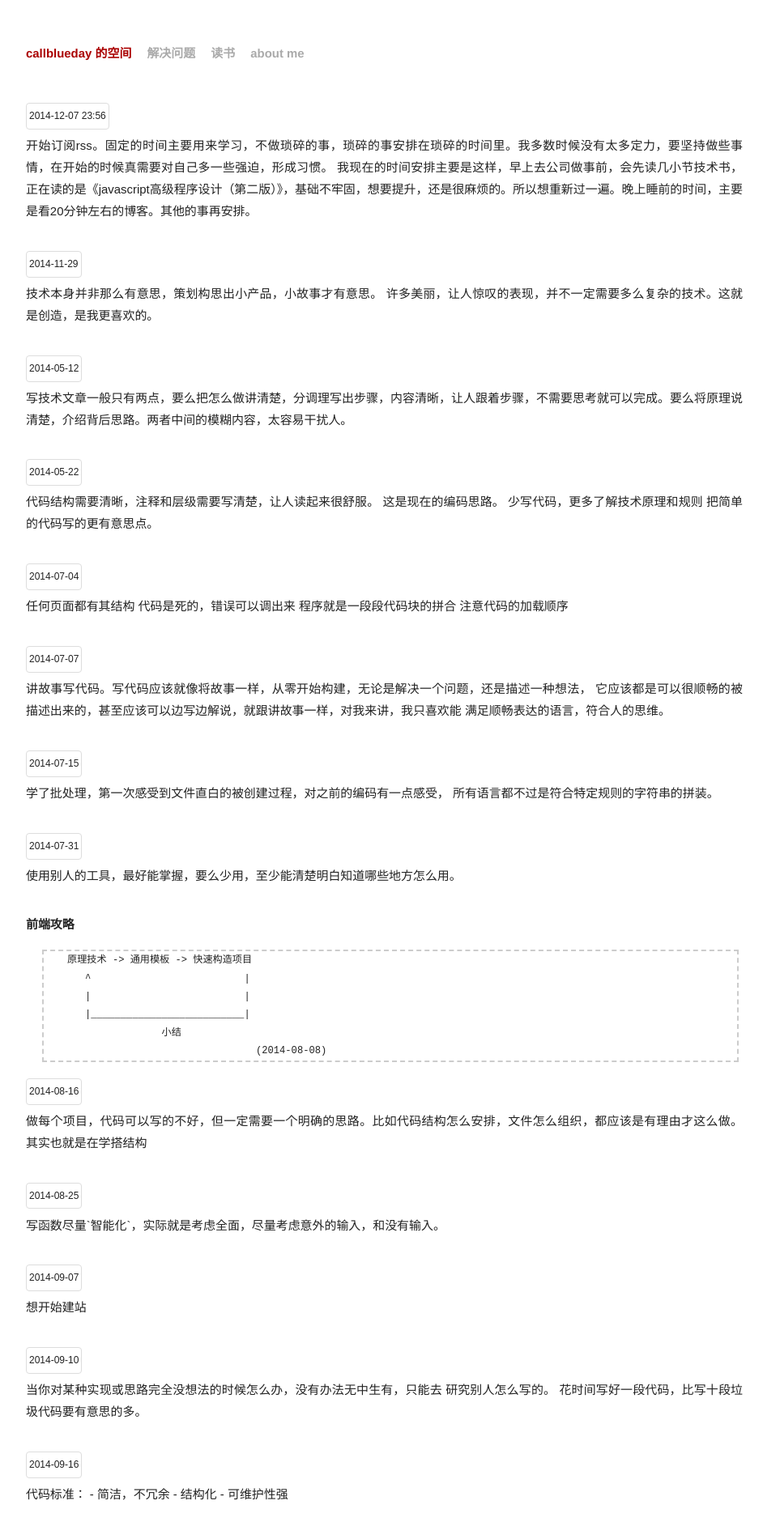
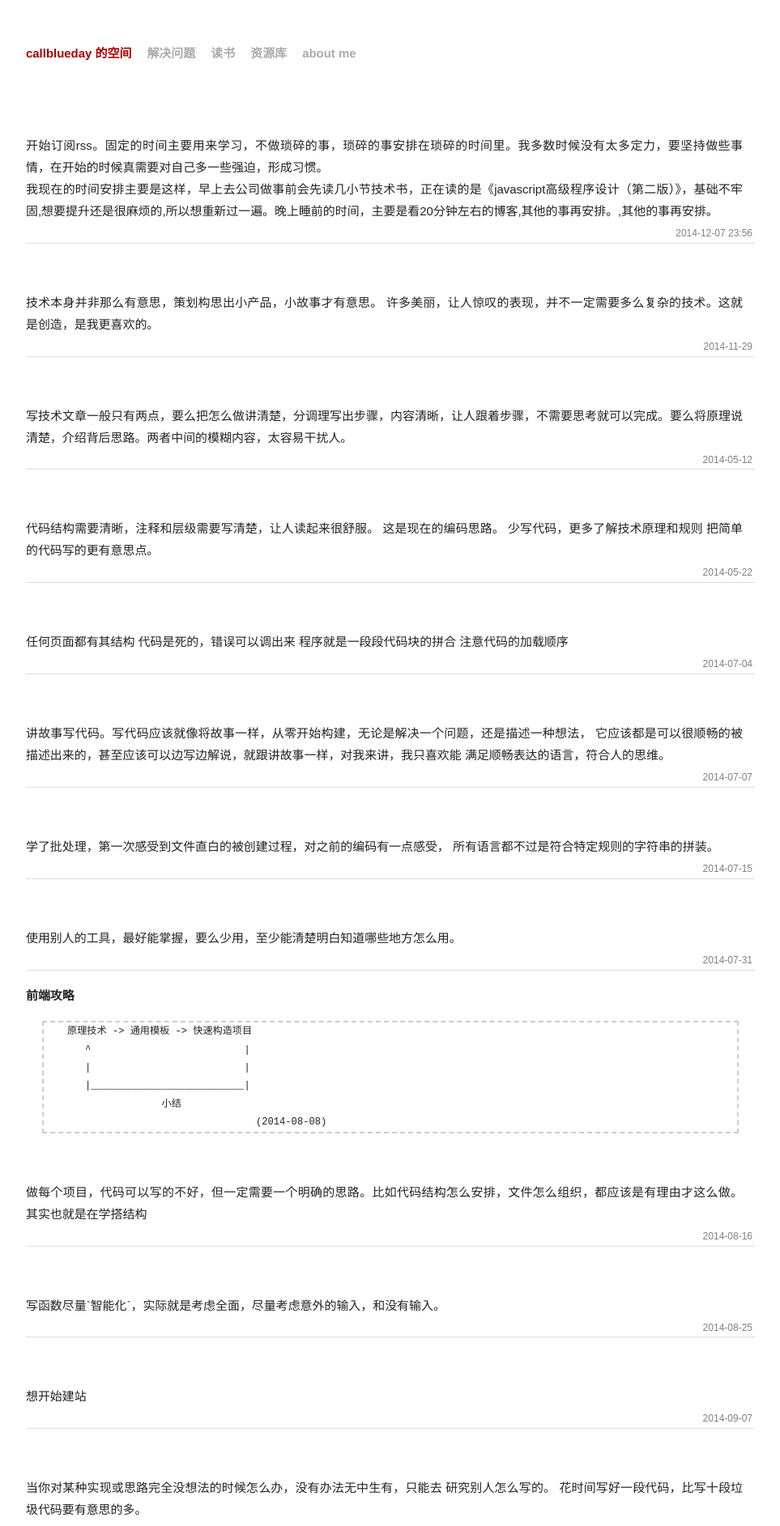
Before and after one commit to callblueday/blog, a Jekyll site: the page built from index.md, in a window 1280 px wide. Shown: the top 1885 px of the page at 81% size, without its empty margins (158-1121 px from the left). Built offline with Jekyll 4.4.1, drawn with Linux system fonts in a browser that asks for light colours; Markdown is read by kramdown in place of the engine named in the settings.

Commit message:
将资源目录独立出来

```diff
--- a/_layouts/default.html
+++ b/_layouts/default.html
@@ -19,6 +19,7 @@
             <h1 class="title"><a href="{{site.baseurl}}/">{{ site.name }}</a></h1>
             <a class="extra" href="{{site.baseurl}}/blog.html">解决问题</a>
             <a class="extra" href="{{site.baseurl}}/books.html">读书</a>
+            <a class="extra" href="{{site.baseurl}}/resource.html">资源库</a>
             <a class="extra" href="{{site.baseurl}}/aboutme.html">about me</a>
           </div> <!-- header ends -->
 
--- a/index.md
+++ b/index.md
@@ -4,32 +4,29 @@
 
 <style>
     .essay-time {
-        border: 1px solid #ddd;
-        -webkit-border-radius: 4px;
-        -ms-border-radius: 4px;
-        -o-border-radius: 4px;
-        border-radius: 4px;
         font-size: 12px;
         padding: 2px 3px;
 
         position: absolute;
-        left: 0px;
-        top: 0;
+        right: 0px;
+        bottom: -4px;
+        color: #808080;
 
     }
     .essay-snippet {
-        padding: 40px 15px 15px 0px;
+        padding: 40px 15px 25px 0px;
         font-family: '微软雅黑', sans-serif;
         position: relative;
         line-height: 1.8em;
         margin: 20px 0;
+        border-bottom: 1px solid #ddd;
     }
 </style>
 
 <div class="essay-snippet">
     开始订阅rss。固定的时间主要用来学习，不做琐碎的事，琐碎的事安排在琐碎的时间里。我多数时候没有太多定力，要坚持做些事情，在开始的时候真需要对自己多一些强迫，形成习惯。
-
-    我现在的时间安排主要是这样，早上去公司做事前，会先读几小节技术书，正在读的是《javascript高级程序设计（第二版）》，基础不牢固，想要提升，还是很麻烦的。所以想重新过一遍。晚上睡前的时间，主要是看20分钟左右的博客。其他的事再安排。
+    <br>
+    我现在的时间安排主要是这样，早上去公司做事前会先读几小节技术书，正在读的是《javascript高级程序设计（第二版）》，基础不牢固,想要提升还是很麻烦的,所以想重新过一遍。晚上睡前的时间，主要是看20分钟左右的博客,其他的事再安排。,其他的事再安排。
     <span class="essay-time">2014-12-07 23:56</span>
 </div>
 
```
Also changed, not shown: _posts/2014-06-15-pressure.md (+1 -1 lines), _posts/2014-12-02-waterfall.md (+4 -3 lines), resource.md (renamed from _posts/2014-10-28-resources.md, +3 -2 lines).
